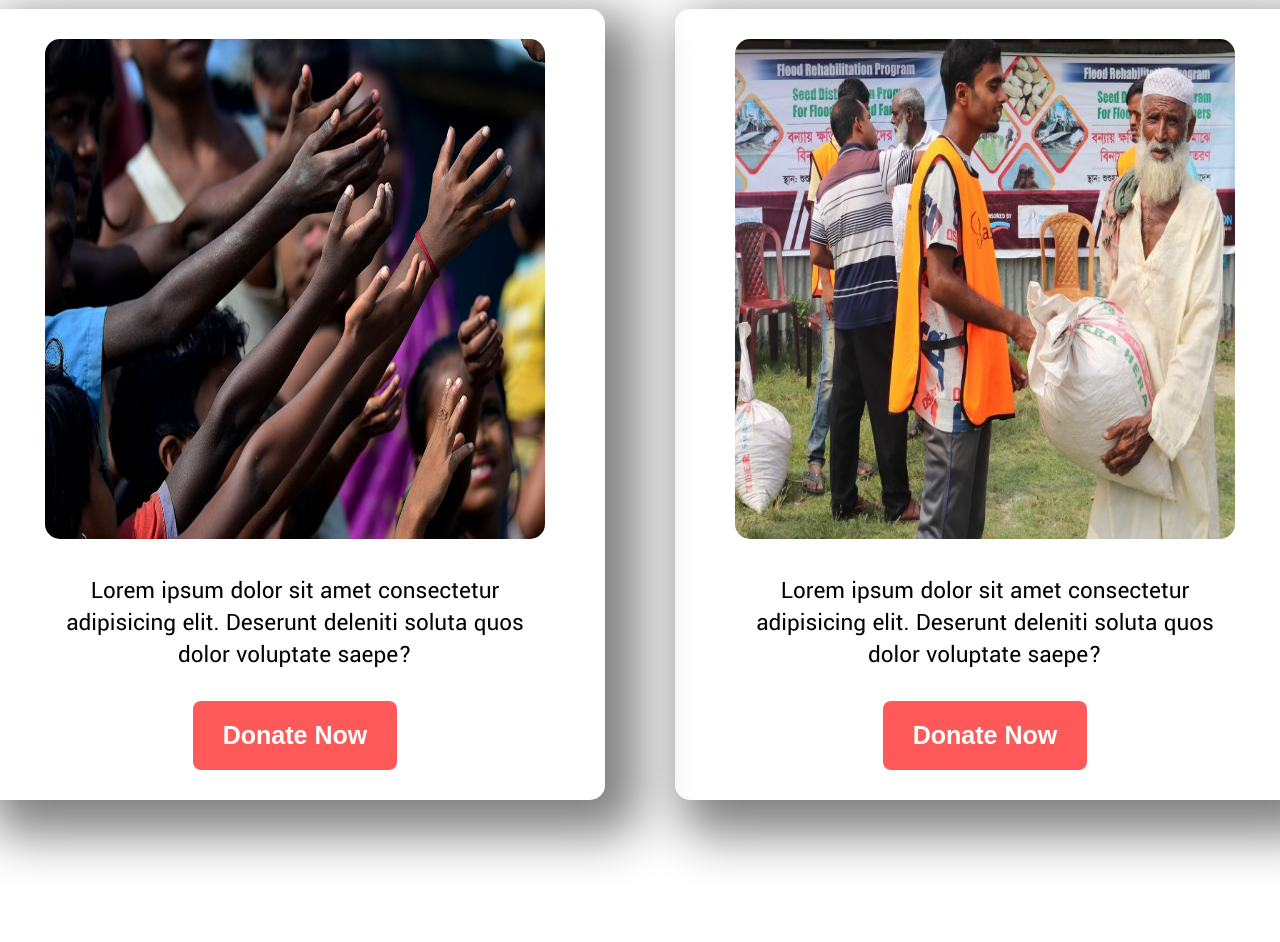
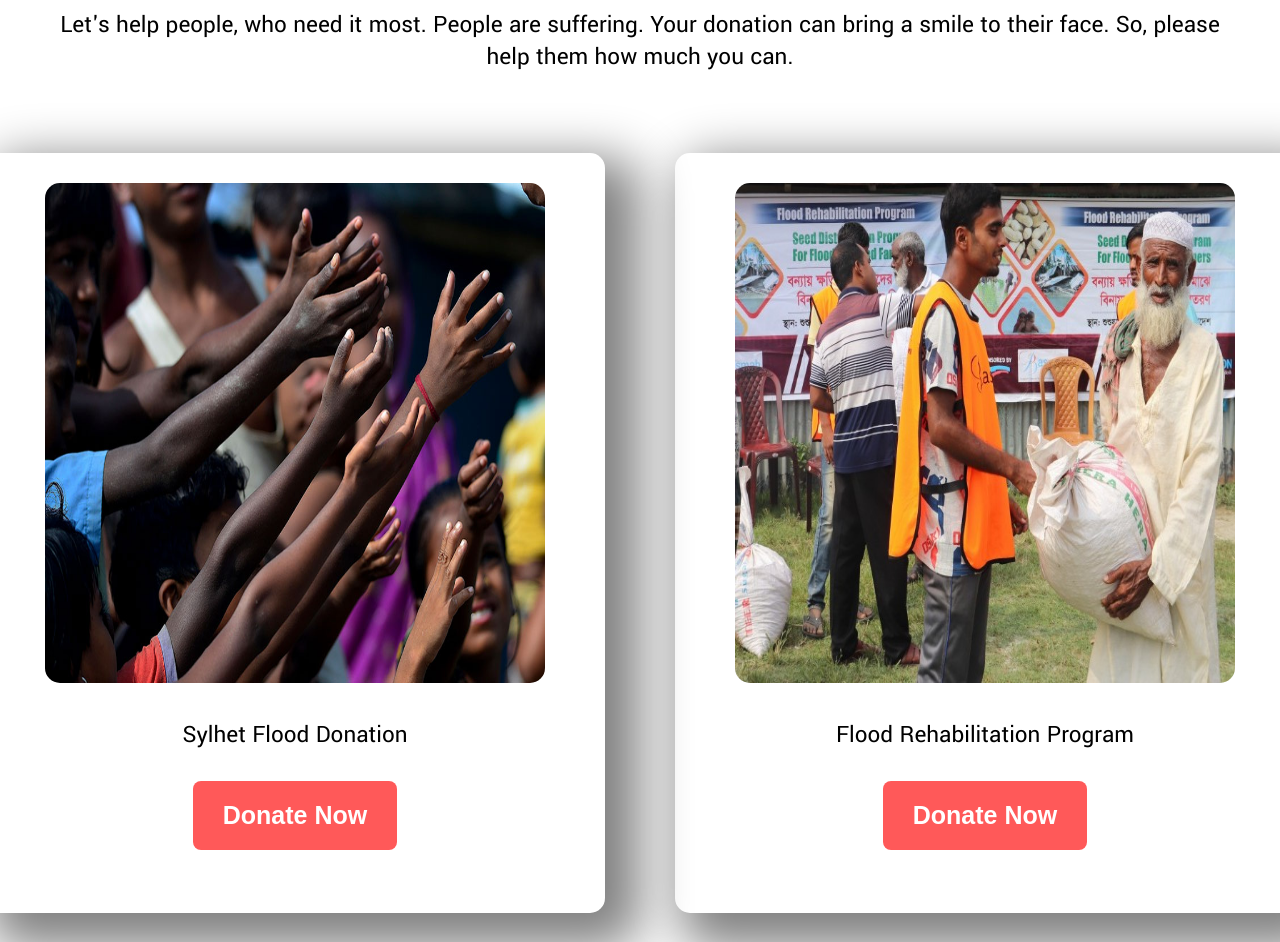
Before and after one commit to Mehedi53423/Help-People, a plain HTML site: page index.html in a window 1280 px wide. Shown: the part 3699-4641 px from the top of the page. Drawn offline with Linux system fonts and the light colour scheme.

Commit message:
5th commit

```diff
--- a/index.html
+++ b/index.html
@@ -68,23 +68,24 @@
         </div>
     </section>
     <section>
-        <h1 class="thirdSecHeader textStyle3">Help people</h1>
+        <h1 class="thirdSecHeader textStyle3">Help People</h1>
+        <p class="spcSecStylePar">Let's help people, who need it most. People are suffering. Your donation can bring a smile to their face. So, please help them how much you can.</p>
         <div class="flexStyle2">
             <div class="spcSecStyle1">
                 <img src="images/box1.jpg" alt="">
-                <p class="">Lorem ipsum dolor sit amet consectetur adipisicing elit. Deserunt deleniti soluta quos dolor voluptate saepe?</p>
+                <p>Sylhet Flood Donation</p>
                 <button>Donate Now</button>
             </div>
             <div class="spcSecStyle1">
                 <img src="images/box2.jpg" alt="">
-                <p>Lorem ipsum dolor sit amet consectetur adipisicing elit. Deserunt deleniti soluta quos dolor voluptate saepe?</p>
+                <p>Flood Rehabilitation Program</p>
                 <button>Donate Now</button>
             </div>
         </div>
     </section>
     <section class="textStyle2">
         <h1>Get My Updates</h1>
-        <p>Lorem, ipsum dolor sit amet consectetur adipisicing elit. Quos quisquam animi, praesentium est vitae similique.</p>
+        <p>By subscribing to our website you will get updates on the donations. Thanks in advance.</p>
         <div class="subSecStyle">
             <form action="" class="">
                 <input type="email" placeholder="Email">
--- a/style.css
+++ b/style.css
@@ -206,6 +206,8 @@ footer p{
     text-align: center;
     box-shadow: 20px 20px 50px 15px grey;
     border-radius: 15px;
+    width: 600px;
+    height: 700px;
 }
 
 .spcSecStyle1 img{
@@ -218,4 +220,12 @@ footer p{
     font-size: 25px;
     width: 500px;
     padding: 30px;
+    margin-left: auto;
+    margin-right: auto;
 }
+
+.spcSecStylePar{
+    font-size: 25px;
+    text-align: center;
+    padding: 0 50px 80px 50px;
+}
```
